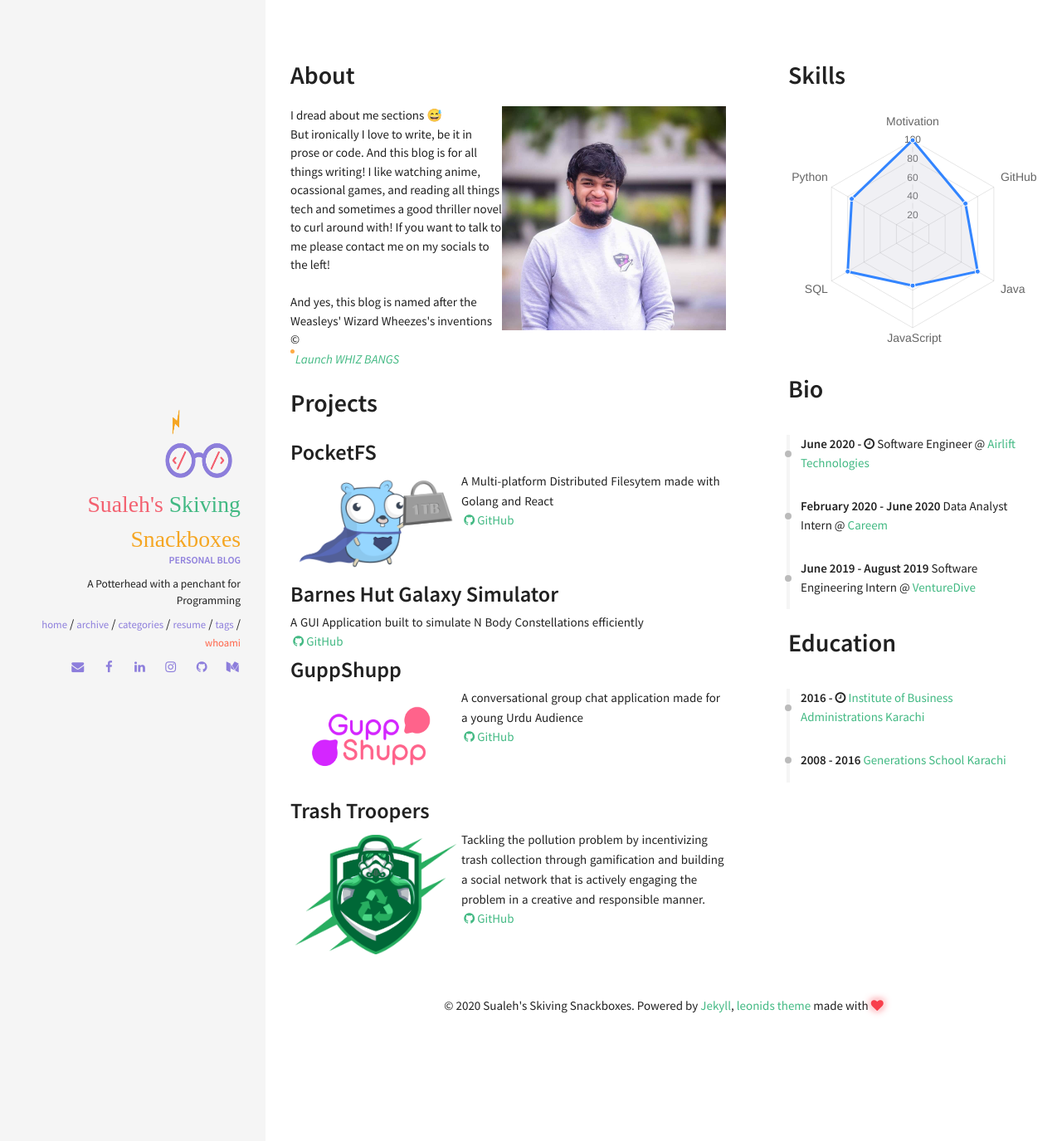
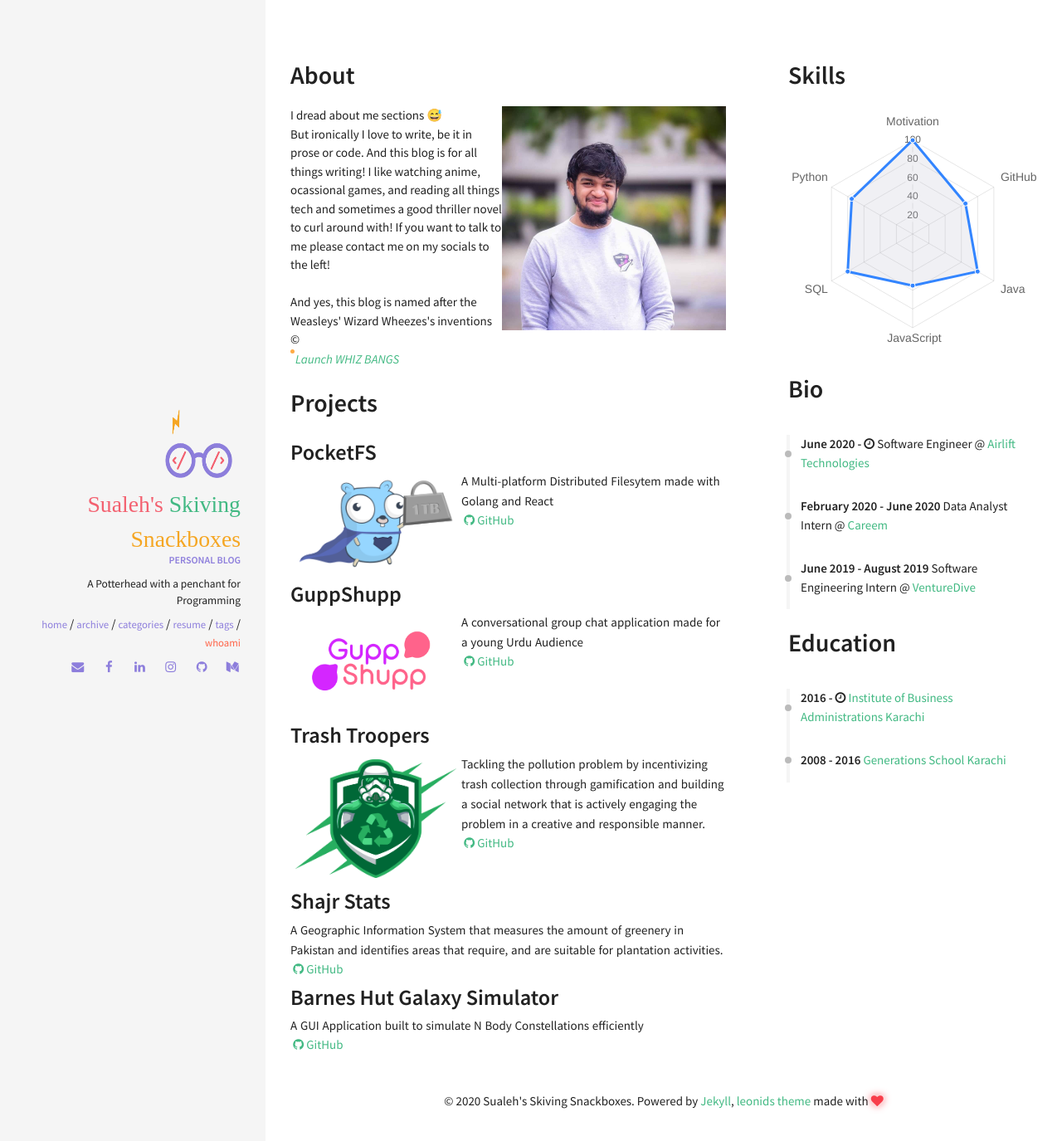
Before and after one commit to smsali97/smsali97.github.io, a Jekyll site: the page built from resume.html, in a window 1280 px wide. Shown: the top 1375 px of the page at 83% size. Built offline with Jekyll 4.4.1, drawn with Linux system fonts in a browser that asks for light colours; nearby versions of some CDN libraries; some web fonts are replaced.

Commit message:
added shajr stats

```diff
--- a/_data/index/projects.yml
+++ b/_data/index/projects.yml
@@ -2,10 +2,6 @@
   descr: A Multi-platform Distributed Filesytem made with Golang and React
   image: pocketfs.png
   github: https://github.com/smsali97/pocketfs
-
-- name: Barnes Hut Galaxy Simulator
-  descr: A GUI Application built to simulate N Body Constellations efficiently
-  github: https://github.com/smsali97/nbody-simulation
 
 - name: GuppShupp
   descr: "A conversational group chat application made for a young Urdu Audience"
@@ -16,3 +12,11 @@
   descr: Tackling the pollution problem by incentivizing trash collection through gamification and building a social network that is actively engaging the problem in a creative and responsible manner.
   image: trashtroopers.png
   github: https://github.com/ssaz96/trash_troopers
+
+- name: Shajr Stats
+  descr: A Geographic Information System that measures the amount of greenery in Pakistan and identifies areas that require, and are suitable for plantation activities.
+  github: https://github.com/smsali97/shajrstats
+
+- name: Barnes Hut Galaxy Simulator
+  descr: A GUI Application built to simulate N Body Constellations efficiently
+  github: https://github.com/smsali97/nbody-simulation
```
Also changed, not shown: resume/shajrstats.png (added).
